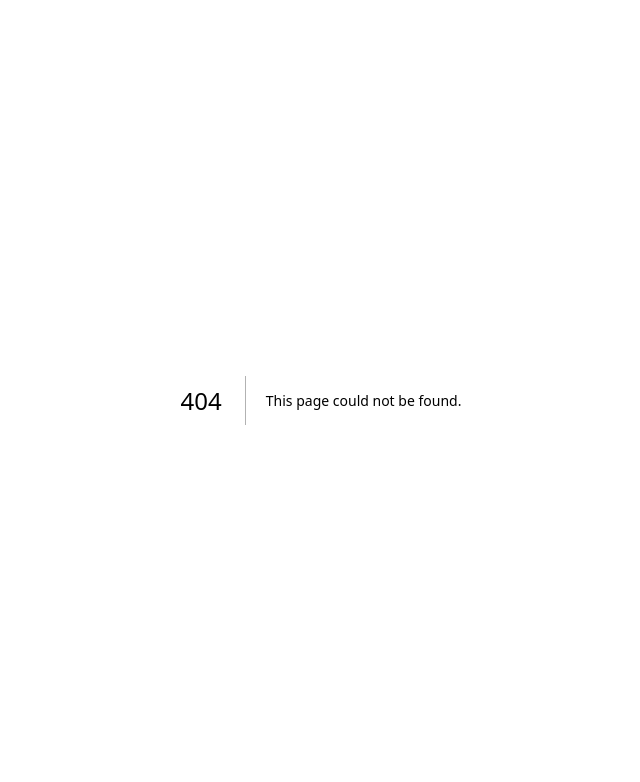
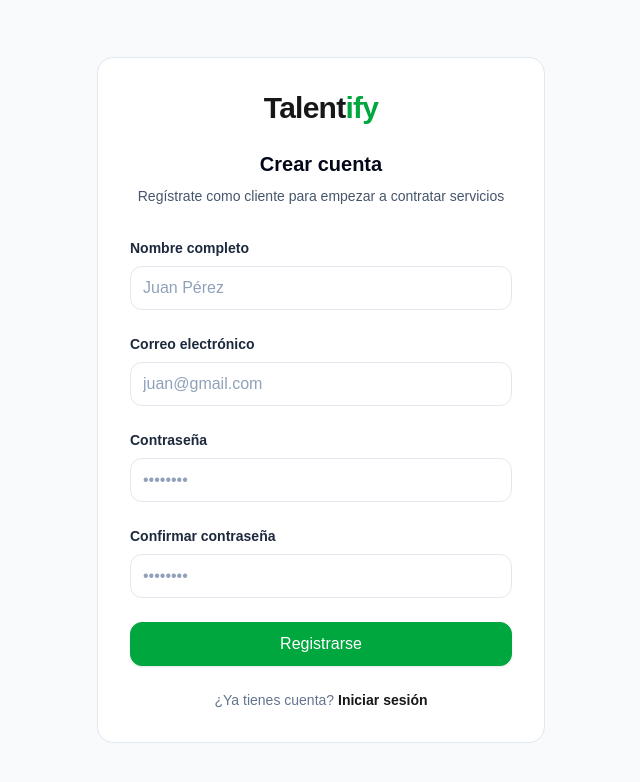
Before and after one commit to LissaAN1/Talentify, a Next.js app in the folder front/: page /register in a window 1280 px wide. Before the commit this address had no page. Shown: the top 782 px of the page, without its empty margins (319-959 px from the left). Built offline with nearby package versions, Linux system fonts and the light colour scheme; no server answers.

Commit message:
feat(HU-04): crea página de registro con validaciones

```diff
--- /dev/null
+++ b/front/src/app/register/page.tsx
@@ -0,0 +1,143 @@
+'use client';
+
+import { useState } from 'react';
+import { useRouter } from 'next/navigation';
+import Link from 'next/link';
+import { isAxiosError } from 'axios';
+import { authService } from '@/services/auth.service';
+import { Button } from '@/components/ui/Button';
+import { Input } from '@/components/ui/Input';
+import { Alert } from '@/components/ui/Alert';
+
+export default function RegisterPage() {
+    const router = useRouter();
+    const [isLoading, setIsLoading] = useState(false);
+    const [error, setError] = useState('');
+    const [formData, setFormData] = useState({
+        name: '',
+        email: '',
+        password: '',
+        confirmPassword: '',
+    });
+
+    const handleChange = (e: React.ChangeEvent<HTMLInputElement>) => {
+        setFormData({
+            ...formData,
+            [e.target.name]: e.target.value,
+        });
+    };
+
+    const handleSubmit = async (e: React.FormEvent) => {
+        e.preventDefault();
+        setError('');
+
+        if (!formData.name || !formData.email || !formData.password) {
+            setError('Por favor completa todos los campos');
+            return;
+        }
+
+        if (formData.password !== formData.confirmPassword) {
+            setError('Las contraseñas no coinciden');
+            return;
+        }
+
+        if (formData.password.length < 8) {
+            setError('La contraseña debe tener al menos 8 caracteres');
+            return;
+        }
+
+        setIsLoading(true);
+
+        try {
+            await authService.register({
+                name: formData.name,
+                email: formData.email,
+                password: formData.password,
+            });
+
+            // Redirigir al login
+            router.push('/login?registered=true');
+        } catch (err: unknown) {
+            const message = isAxiosError(err) ? err.response?.data?.message : undefined;
+            setError(Array.isArray(message) ? message.join('. ') : message || 'Error al registrar usuario');
+        } finally {
+            setIsLoading(false);
+        }
+    };
+
+    return (
+        <div className="flex min-h-screen items-center justify-center bg-slate-50 px-4">
+            <div className="tf-card w-full max-w-md p-8">
+                <div className="text-center">
+                    <Link href="/" className="text-3xl font-black tracking-tight text-slate-950">
+                        Talent<span className="text-green-600">ify</span>
+                    </Link>
+                    <h1 className="mt-6 text-xl font-black text-slate-950">Crear cuenta</h1>
+                    <p className="mt-2 text-sm text-slate-600">
+                        Regístrate como cliente para empezar a contratar servicios
+                    </p>
+                </div>
+
+                <form onSubmit={handleSubmit} className="mt-8 space-y-6">
+                    {error && (
+                        <Alert variant="danger" title="Error" message={error} />
+                    )}
+
+                    <Input
+                        label="Nombre completo"
+                        name="name"
+                        type="text"
+                        placeholder="Juan Pérez"
+                        value={formData.name}
+                        onChange={handleChange}
+                        required
+                    />
+
+                    <Input
+                        label="Correo electrónico"
+                        name="email"
+                        type="email"
+                        placeholder="juan@gmail.com"
+                        value={formData.email}
+                        onChange={handleChange}
+                        autoComplete="email"
+                        required
+                    />
+
+                    <Input
+                        label="Contraseña"
+                        name="password"
+                        type="password"
+                        placeholder="••••••••"
+                        value={formData.password}
+                        onChange={handleChange}
+                        autoComplete="new-password"
+                        required
+                    />
+
+                    <Input
+                        label="Confirmar contraseña"
+                        name="confirmPassword"
+                        type="password"
+                        placeholder="••••••••"
+                        value={formData.confirmPassword}
+                        onChange={handleChange}
+                        autoComplete="new-password"
+                        required
+                    />
+
+                    <Button type="submit" className="w-full" disabled={isLoading}>
+                        {isLoading ? 'Registrando...' : 'Registrarse'}
+                    </Button>
+
+                    <div className="text-center text-sm">
+                        <span className="text-slate-500">¿Ya tienes cuenta? </span>
+                        <Link href="/login" className="font-bold text-green-600 hover:underline">
+                            Iniciar sesión
+                        </Link>
+                    </div>
+                </form>
+            </div>
+        </div>
+    );
+}
```
